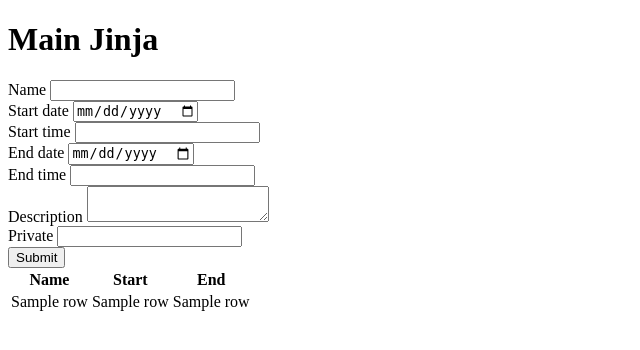
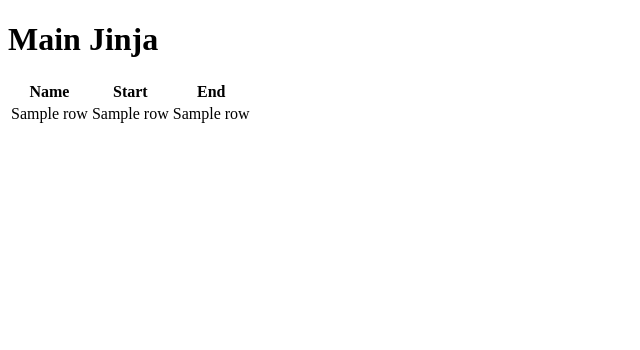
Before and after one commit to 171cas/calendar_this, a Flask app: template app/templates/main.html in a window 1280 px wide. Shown: the top 350 px of the page, without its empty margins (0-640 px from the left). Run offline with Flask 2, Linux system fonts and the light colour scheme; the template is opened without the code that fills it: most values are stand-ins (such as "Sample title", 1, 10 or a date in 2020); form fields are guessed from the names that the template uses.

Commit message:
for john

```diff
--- a/app/templates/main.html
+++ b/app/templates/main.html
@@ -7,29 +7,6 @@
 
 <body>
     <h1>Main Jinja</h1>
-    <section id="appointment-form">
-        <form method="post">
-            {{ form.csrf_token }}
-            <div class="form-row">{{ form.name.label }} {{ form.name }}</div>
-            <div class="form-row">{{ form.start_date.label }} {{ form.start_date }}</div>
-            <div class="form-row">{{ form.start_time.label }} {{ form.start_time }}</div>
-            <div class="form-row">
-                {{ form.end_date.label }} {{ form.end_date }}
-
-                {% if form.end_date.errors %}
-                <ul class="errors">
-                    {% for error in form.end_date.errors %}
-                    <li>{{ error }}</li>
-                    {% endfor %}
-                </ul>
-                {% endif %}
-            </div>
-            <div class="form-row">{{ form.end_time.label }} {{ form.end_time }}</div>
-            <div class="form-row">{{ form.description.label }} {{ form.description }}</div>
-            <div class="form-row">{{ form.private.label }} {{ form.private }}</div>
-            <div class="form-actions">{{ form.submit }}</div>
-        </form>
-    </section>
     <table>
         <thead>
             <tr>
```
